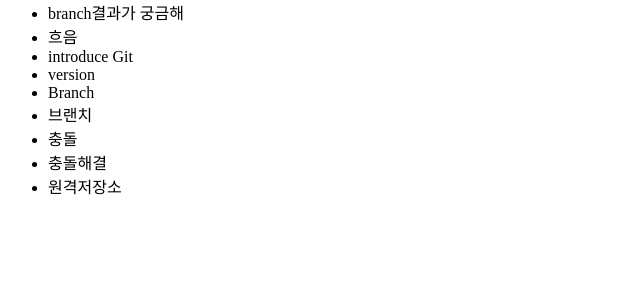
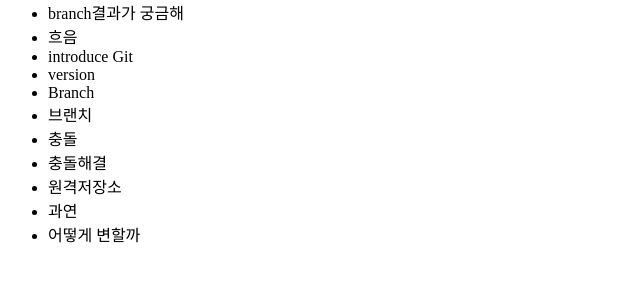
Before and after one commit to yeonsusie/opentutorials_git_susie, a plain HTML site: page index.html in a window 1280 px wide. Shown: the part 66-348 px from the top of the page, without its empty margins (0-640 px from the left). Drawn offline with Linux system fonts and the light colour scheme.

Commit message:
두줄 추가

```diff
--- a/index.html
+++ b/index.html
@@ -17,6 +17,8 @@
             <li>충돌</li>
             <li>충돌해결</li>
             <li>원격저장소</li>
+            <li>과연</li>
+            <li>어떻게 변할까</li>
         </ul>
         <ul>
         </ul>
```
